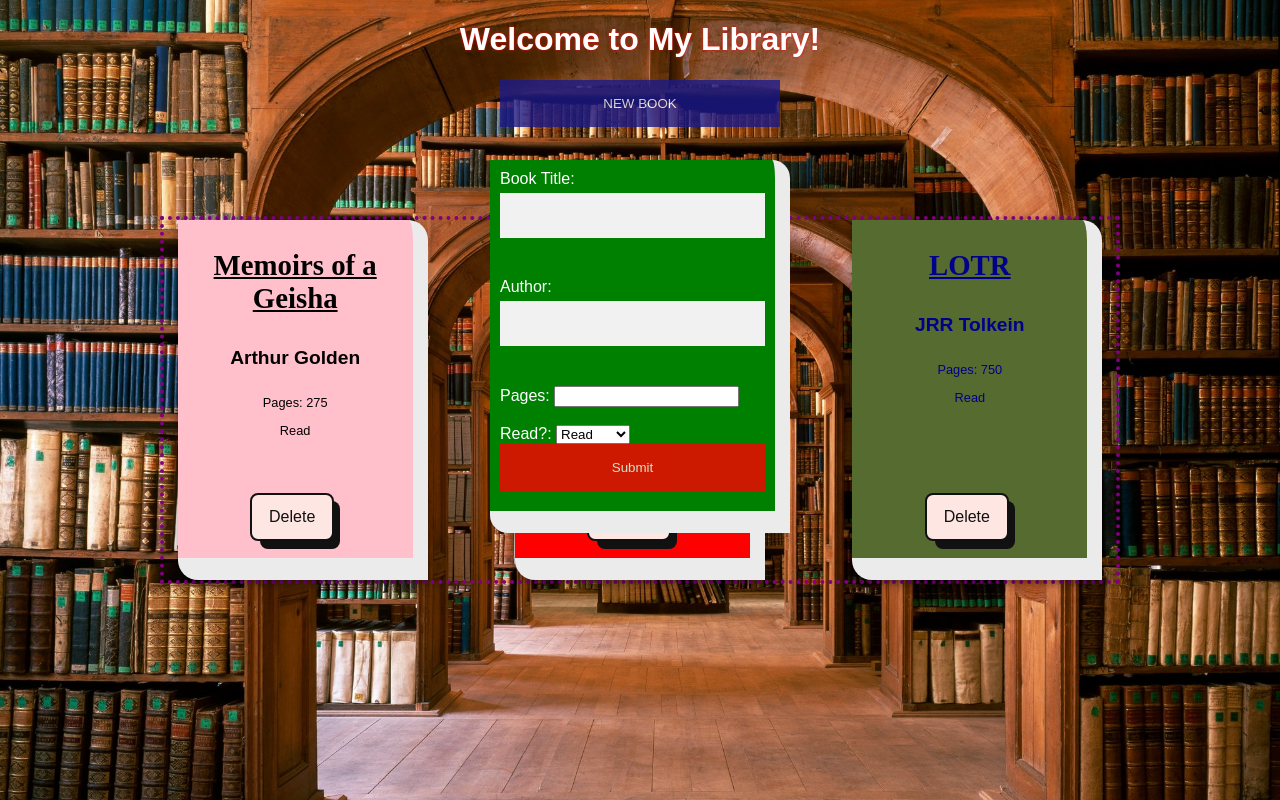
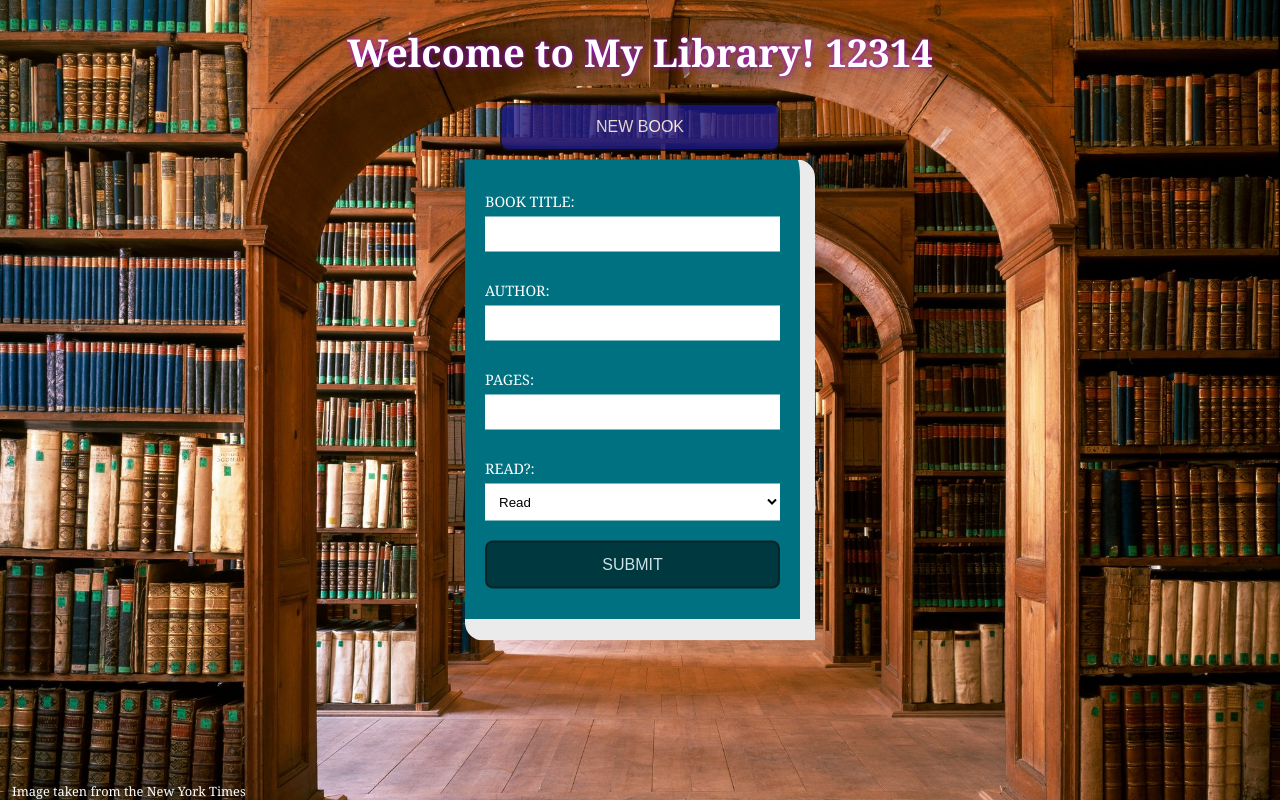
Before and after one commit to aheiser2/Odin-Project-Library, a plain HTML site: page index.html in a window 1280 px wide. Both pictures are taken after a click on the button "NEW BOOK". Drawn offline with Linux system fonts and the light colour scheme; a web font is replaced by a local one.

Commit message:
Finish css formatting for form, buttons, and fonts; add check for proper value input; edit random functions to be based on array length instead of hardcoded number; finalize colors for covers + writing

```diff
--- a/index.css
+++ b/index.css
@@ -1,32 +1,40 @@
 @import url('https://fonts.googleapis.com/css2?family=Abril+Fatface&family=Castoro+Titling&family=Gabriela&family=Playball&display=swap');
 
+* {
+    box-sizing: border-box;
+}
+
 body {
-    font-family: Arial, Helvetica, sans-serif;
-    background-image: url(Library-Arches.jpg);
+    font-family: Georgia, 'Times New Roman', Times, serif;
+    background-image: url(Library-Arches.jpg);  /*from the NYT*/
     background-position: center;
     background-repeat: no-repeat;
     background-size: cover;
     background-attachment: fixed;
-    position: relative
+    position: relative;
 }
-
-* {box-sizing: border-box;}
 
 h1 {
     text-align: center;
     color: white;
-    font-size: 2em;
-    text-shadow: 0 0 3px #FF0000;
+    font-size: 2.4em;
+    text-shadow: 0 0 5px #a200ff;
+}
+
+#pic-source {
+    position: fixed;
+    z-index: -1;
+    bottom: 0px;
+    left: 0px;
+    color: white;
+    font-size: 0.8em;
+  padding: 0px 12px;
 }
 
 /*---Library Container---*/
 #myLibrary {
-    position: fixed;
-    left: 50%;
-    top: 50%;
-    transform: translate(-50%, -50%);
+    margin: auto;
     width: 75vw;
-    border: dotted purple 4px;
     display: grid;
     gap: 60px;
     grid-template-columns: repeat(auto-fit, minmax(200px, 1fr));
@@ -42,12 +50,10 @@ h1 {
     width: 250px;
     min-height: 360px;
     height: auto;
-    /* Add shadows to create the "card" effect */
-    box-shadow: 0 4px 8px 0 rgba(0,0,0,0.4);
+    box-shadow: 0 4px 8px 0 rgba(0,0,0,0.4); /* Add shadows to create the "card" effect */
     transition: 0.3s;
     text-align: center;
     position: relative;
-    /* position: fixed; */
     left: 50%;
     top: 50%;
     transform: translate(-50%, -50%);
@@ -55,16 +61,19 @@ h1 {
 
 h3 {
     font-size: 1.8em;
+    padding: 0px 10px;
     text-decoration: underline;
+    text-transform: capitalize;
     margin-bottom: 5px;
 }
 
 h4 {
     font-size: 1.2em;
+    text-transform: capitalize;
 }
 
 .book-cards:hover { /* On mouse-over, add a deeper shadow */
-    box-shadow: 0 8px 16px 0 rgba(0,0,0,0.8);
+    box-shadow: 0 16px 24px 0 rgba(0,0,0,0.9);
 }
 
 .book-info { /* Add some padding inside the card container */
@@ -76,7 +85,6 @@ h4 {
 p {
     font-size: 0.8em;
 }
-
 
 /*--Delete--*/
 .delete-button {
@@ -133,75 +141,92 @@ p {
     outline: 0;
 }
 
-
-/*--Other--*/
-.mystyle {
-    color: red
-}
-
-
 /*---Add Book Form---*/
 /*--Open Button--*/
 .open-button {
     background-color: #1b198a;
     color: white;
-  padding: 16px 20px;
     border: none;
     cursor: pointer;
     opacity: 0.8;
-  position: relative;
-  left: calc(50% - 140px);
+    align-items: center;
+    border: 2px solid #111;
+    border-radius: 8px;
+    box-sizing: border-box;
+    display: flex;
+    font-size: 16px;
+    height: 48px;
+    justify-content: center;
+    line-height: 24px;
+    max-width: 100%;
     width: 280px;
+    padding: 0 40px;
+    margin: 24px auto;
+    text-align: center;
+    touch-action: manipulation;
 }
 
 /*--Popup Form--*/
 .form-popup {
     display: none;
     position: fixed;
-  width: 300px;
-  top: 20%;
-  left: calc(50% - 150px);
-  /* border: 3px solid black; */
+    width: 350px;
+    left: 50%;
+    top: 50%;
+    transform: translate(-50%, -50%);
     z-index: 9;
     border-radius: 0px 20px 0px 20px;
 }
 
 .form-container {
-  padding: 10px;
-  background-color: green;
+    padding: 30px 20px;
+    background-color: rgb(0, 113, 128);
     color: white;
     border-right: solid rgb(235, 235, 235) 15px;
     border-bottom: solid rgb(235, 235, 235) 22px;
     border-radius: 0px 18px 0px 18px;
 }
 
-
-.form-container input[type=text], .form-container input[type=password] { /* Full-width input fields */
-  width: 100%;
-  padding: 15px;
-  margin: 5px 0 22px 0;
-  border: none;
-  background: #f1f1f1;
+label {
+    font-size: 0.9rem;
 }
 
+.form-container input[type=text], .form-container input[type=number], .form-container select { /* Full-width input fields */
+    width: 100%;
+    padding: 10px;
+    margin: 5px 0 5px 0;
+    border: none;
+    background: white;
+}
 
-.form-container input[type=text]:focus, .form-container input[type=password]:focus { /* When the inputs get focus, do something */
-  background-color: #ddd;
+.form-container input[type=text]:focus, .form-container input[type=number]:focus, .form-container select:focus { /* When the inputs get focus, do something */
+    background-color: rgb(184, 239, 247);
     outline: none;
 }
 
-
 #btnsubmit { /* Set a style for the submit/login button */
-  background-color: red;
+    background-color: rgb(1, 42, 48);
     color: white;
     padding: 16px 20px;
     border: none;
     cursor: pointer;
+    margin-top: 15px;
+    opacity: 0.8;
+    align-items: center;
+    border: 2px solid #111;
+    border-radius: 8px;
+    box-sizing: border-box;
+    display: flex;
+    font-size: 16px;
+    height: 48px;
+    justify-content: center;
+    line-height: 24px;
+    max-width: 100%;
     width: 100%;
-  margin-bottom:10px;
-  opacity: 0.8;
+    padding: 0 40px;
+    text-align: center;
+    touch-action: manipulation;
 }
-
 
 .form-container #btnsubmit:hover, .open-button:hover { /* Add some hover effects to buttons */
     opacity: 1;
--- a/index.html
+++ b/index.html
@@ -8,34 +8,26 @@
     <link rel="stylesheet" href="index.css">
 </head>
 <body>
-    <h1>Welcome to My Library!</h1>
+    <h1>Welcome to My Library! 12314</h1>
     <button class="open-button" onclick="openForm()">NEW BOOK</button>
     <div id="myLibrary"></div>
 
     <div class="form-popup" id="myForm">
         <form action="/action_page.php" class="form-container">
-            <label for="title">Book Title:</label>
+            <label for="title">BOOK TITLE:</label>
             <input type="text" id="title" name="title"><br><br>
-            <label for="author">Author:</label>
+            <label for="author">AUTHOR:</label>
             <input type="text" id="author" name="author"><br><br>
-            <label for="pages">Pages:</label>
+            <label for="pages">PAGES:</label>
             <input type="number" id="pages" name="pages"><br><br>
-            <label for="readStatus">Read?:</label>
+            <label for="readStatus">READ?:</label>
             <select id="readStatus" name="readStatus"><br><br>
                 <option value="read">Read</option>
                 <option value="notRead">Not read</option>
-            <input id="btnsubmit" type="button" value="Submit" onclick="closeForm()">
+            <input id="btnsubmit" type="button" value="SUBMIT" onclick="closeForm()">
         </form>
     </div>
+    <div id="pic-source">Image taken from the New York Times</div>
     <script src="index.js"></script>
 </body>
 </html>
-
-<!--
-    Add a button on each book’s display to change its read status.
-        To facilitate this you will want to create the function that toggles a
-        book’s read status on your Book prototype instance.
-
-NOTE: You’re not required to add any type of storage right now. You will have
-the option to come back to this project later on in the course.
--->
--- a/index.js
+++ b/index.js
@@ -1,53 +1,37 @@
-let bookId = 3
-let fonts = ["'Abril Fatface', cursive", "'Castoro Titling', cursive", "'Gabriela', serif", "'Playball', cursive"]
+let bookId = 1
+let fonts = ["'Abril Fatface', cursive", "'Castoro Titling', cursive", "'Gabriela', serif", "'Playball', cursive",
+    "'Courier New', Courier, monospace", "Georgia, 'Times New Roman', Times, serif", "Arial, Helvetica, sans-serif"]
 let bookColors = ["darkblue", "teal", "purple", "crimson", "cornflowerblue", "darkolivegreen", "firebrick",
-    "darkgreen", "darkslateblue", "goldenrod", "lavender", "lightcoral", "lightsteelblue", "mediumorchid", "thistle"]
+    "darkgreen", "darkslateblue", "goldenrod", "palevioletred", "lightcoral", "lightsteelblue", "mediumorchid", "thistle"]
+let myLibrary = [];
 
+//Creates a random book cover color
+function randomBookColor(){
+    let color = Math.floor(Math.random() * bookColors.length);
+    let bookColor = bookColors[color]
+    return bookColor
+}
+
+//Creates book cover writing color based on cover's color
 function writingColor(bookColor){
     let writingColor = ""
-    if(bookColor == "darkblue" || bookColor == "purple" || bookColor == "crimson" || bookColor == "darkolivvegreen" ||
-    bookColor == "firebrick" || bookColor == "darkgreen" || bookColor == "darkslateblue" || bookColor == "goldenrod"
-    || bookColor == "cornflowerblue"){
+    if(bookColor == "darkblue" || bookColor == "teal" || bookColor == "purple" || bookColor == "crimson"
+    || bookColor == "cornflowerblue" || bookColor == "darkolivvegreen" || bookColor == "firebrick"
+    || bookColor == "darkgreen" || bookColor == "darkslateblue" || bookColor == "lightcoral" || bookColor == "mediumorchid"){
         writingColor = "white"
     } else {
-        writingColor = "darkblue"
+        writingColor = "navy"
     }
     return writingColor
 }
 
-function randomBookColor(){
-    let color = Math.floor(Math.random() * 14);
-    let bookColor = bookColors[color]
-    return bookColor
-}
-
+//Picks a random font for the cover's writing
 function randomFont(){
-    let font = fonts[Math.floor(Math.random() * 3)];
+    let font = fonts[Math.floor(Math.random() * fonts.length)];
     return font
 }
 
-let myLibrary = [
-    {
-        title: "Memoirs of a Geisha",
-        author: "Arthur Golden",
-        pages: 275,
-        readStatus: "Read",
-        id: 1,
-        bookColor: "pink",
-        font: "'Times New Roman', Times, serif"
-    },
-    {
-        title: "Frankenstein",
-        author: "Mary Shelley",
-        pages: 157,
-        readStatus: "Not read",
-        id: 2,
-        bookColor: "red",
-        font: "'Franklin Gothic Medium', 'Arial Narrow', Arial, sans-serif"
-    }
-
-];
-
+//Book constructor
 function Book(title, author, pages, readStatus){
     this.title = title
     this.author = author
@@ -59,26 +43,24 @@ function Book(title, author, pages, readStatus){
     this.font = randomFont()
 }
 
-Book.prototype.info = function() {
+Book.prototype.info = function(){
     return this.title + " by " + this.author + ", " + this.pages +
         " pages, " + this.readStatus
 }
 
-
+//Toggles read status of book when clicking on it
 function toggleReadStatus(id){
     var element = document.getElementById(`${id}-readStatus`);
     console.log(element)
     element.classList.toggle("mystyle");
-    if(element.innerHTML === "read"){
-        element.innerHTML = "Not read"
-    } else if (element.innerHTML === "Not read"){
+    if(element.innerHTML === "Read"){
+        element.innerHTML = "Not Read Yet"
+    } else if (element.innerHTML === "Not Read Yet"){
         element.innerHTML = "Read"
     }
 }
 
-const book1 = new Book("LOTR", "JRR Tolkein", 750, "Read")
-myLibrary.push(book1)
-
+//Shows all the books in the library on cards
 function showLibrary(myLibrary){
     return myLibrary.map(book => `
     <div class="book-cards" style="background: ${book.bookColor}; color: ${book.writingColor}" id="${book.id}">
@@ -95,16 +77,29 @@ function showLibrary(myLibrary){
     .join('');
 }
 
-document.getElementById("myLibrary").innerHTML = showLibrary(myLibrary)
-
+//Takes in input to add a new book to the library, and generates a cover for it
 function addBookToLibrary() {
     let title = document.getElementById("title").value
     let author = document.getElementById("author").value
     let pages = document.getElementById("pages").value
     let readStatus = document.getElementById("readStatus").value
+    if(readStatus == "read"){
+        readStatus = "Read"
+    } else {
+        readStatus = "Not Read Yet"
+    }
+    if (title == ""){
+        alert("Please fill out book title")
+        return
+    } else if (author == ""){
+        alert("Please fill out author")
+        return
+    } else if(!/^\d+$/.test(pages)){
+        alert("Please only enter numbers")
+        return
+    }
     let bookColor = randomBookColor()
-    const book = new Book(title, author, pages, readStatus, bookColor)
-    // document.getElementById(`${book.id}`).style.backgroundColor = bookColor
+    const book = new Book(title, author, pages, readStatus)
     myLibrary.unshift(book)
   console.log(book)
   document.getElementById("title").value = ""
@@ -114,6 +109,7 @@ function addBookToLibrary() {
   document.getElementById("myLibrary").innerHTML = showLibrary(myLibrary)
 }
 
+//Removes a book from the library
 function deleteBook(id){
     let toDelete = myLibrary.findIndex(x => x.id === id)
     console.log(id)
@@ -124,11 +120,12 @@ function deleteBook(id){
 
 }
 
+//Functions to open and close the "New Book" form
 function openForm() {
     document.getElementById("myForm").style.display = "block";
-  }
+}
 
-  function closeForm() {
+function closeForm() {
     addBookToLibrary()
     document.getElementById("myForm").style.display = "none";
-  }
+}
```
Lines whose indentation alone changed are shown as unchanged.
